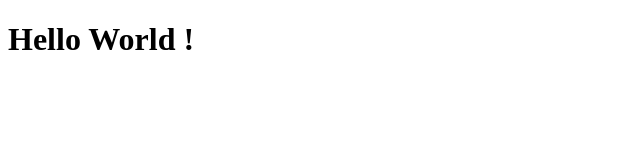
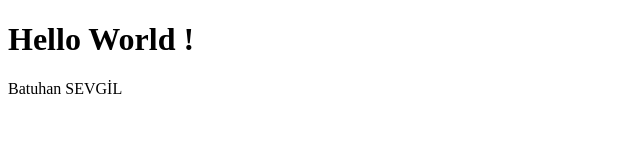
Before and after one commit to benimhesabim12/benimhesabim12.github.io, a plain HTML site: page index.html in a window 1280 px wide. Shown: the whole page, without its empty margins (0-640 px from the left). Drawn offline with Linux system fonts and the light colour scheme.

Commit message:
Update index.html

```diff
--- a/index.html
+++ b/index.html
@@ -8,6 +8,7 @@
 <body>
 
     <h1>Hello World ! </h1>
+    <p>Batuhan SEVGİL</p>
 
 </body>
 </html>
```
